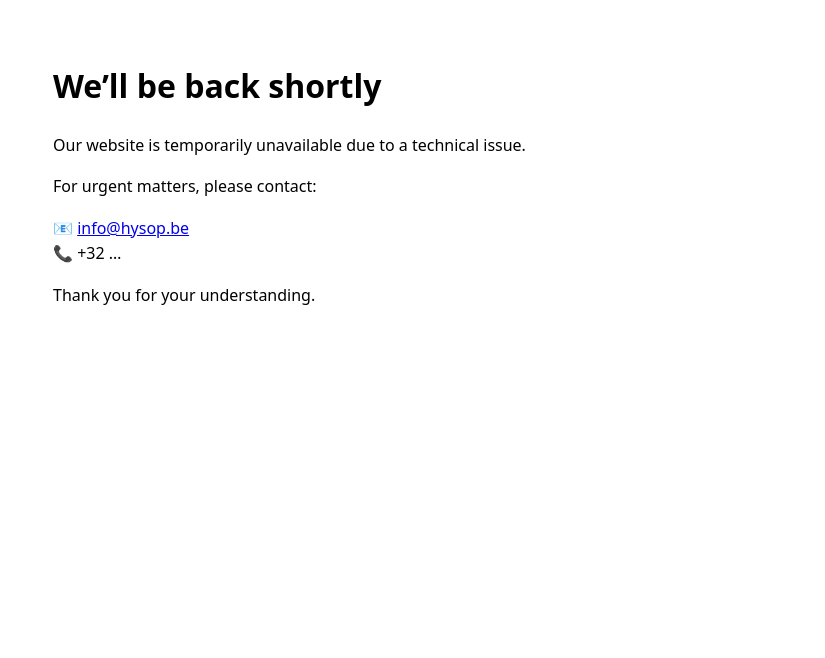
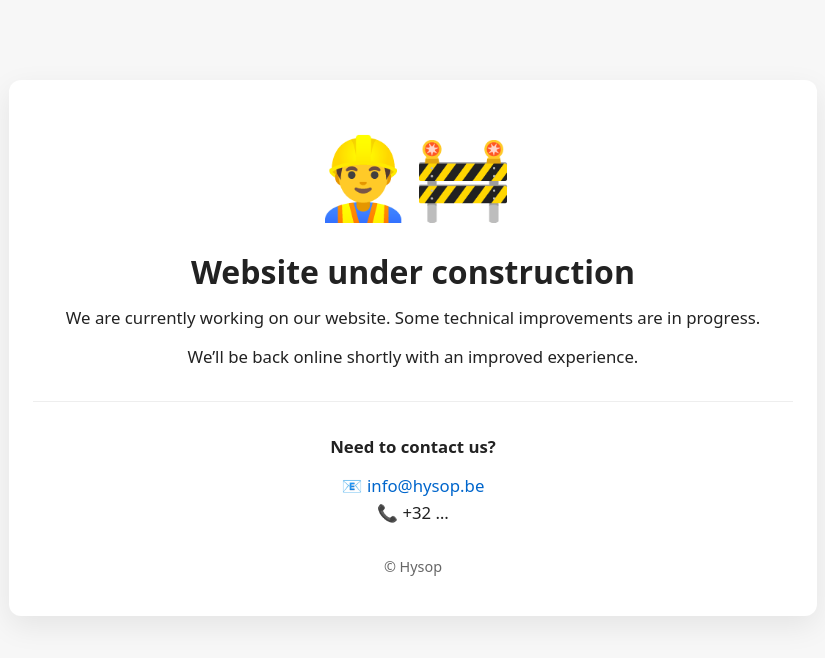
Before and after one commit to Ybe-Vandorpe/hysop.be, a plain HTML site: page index.html in a window 1280 px wide. Shown: the whole page, without its empty margins (227-1052 px from the left). Drawn offline with Linux system fonts and the light colour scheme.

Commit message:
index.html

```diff
--- a/index.html
+++ b/index.html
@@ -2,32 +2,96 @@
 <html lang="en">
 <head>
   <meta charset="UTF-8" />
-  <title>Hysop – Temporary Notice</title>
+  <title>Hysop – Under Construction</title>
   <meta name="viewport" content="width=device-width, initial-scale=1" />
   <style>
     body {
-      font-family: system-ui, -apple-system, BlinkMacSystemFont;
-      max-width: 720px;
-      margin: 60px auto;
-      padding: 0 20px;
+      font-family: system-ui, -apple-system, BlinkMacSystemFont, "Segoe UI", sans-serif;
+      background: #f7f7f7;
+      margin: 0;
+      padding: 0;
+      color: #222;
+    }
+
+    .container {
+      max-width: 760px;
+      margin: 80px auto;
+      padding: 40px 24px;
+      background: #ffffff;
+      border-radius: 12px;
+      box-shadow: 0 10px 30px rgba(0,0,0,0.08);
+      text-align: center;
+    }
+
+    .illustration {
+      font-size: 80px;
+      margin-bottom: 20px;
+    }
+
+    h1 {
+      font-size: 2rem;
+      margin-bottom: 10px;
+    }
+
+    p {
+      font-size: 1.05rem;
       line-height: 1.6;
+      margin: 12px 0;
+    }
+
+    .info {
+      margin-top: 30px;
+      padding-top: 20px;
+      border-top: 1px solid #eee;
+    }
+
+    .info a {
+      color: #0066cc;
+      text-decoration: none;
+      font-weight: 500;
+    }
+
+    .info a:hover {
+      text-decoration: underline;
+    }
+
+    footer {
+      margin-top: 30px;
+      font-size: 0.9rem;
+      color: #666;
     }
   </style>
 </head>
 <body>
-  <h1>We’ll be back shortly</h1>
+  <div class="container">
+    <div class="illustration">
+      👷‍♂️🚧
+    </div>
+
+    <h1>Website under construction</h1>
+
     <p>
-    Our website is temporarily unavailable due to a technical issue.
+      We are currently working on our website.
+      Some technical improvements are in progress.
     </p>
+
     <p>
-    For urgent matters, please contact:
+      We’ll be back online shortly with an improved experience.
+    </p>
+
+    <div class="info">
+      <p>
+        <strong>Need to contact us?</strong>
       </p>
       <p>
         📧 <a href="mailto:info@hysop.be">info@hysop.be</a><br />
         📞 +32 …
       </p>
-  <p>
-    Thank you for your understanding.
-  </p>
+    </div>
+
+    <footer>
+      © Hysop
+    </footer>
+  </div>
 </body>
 </html>
```
Lines whose indentation alone changed are shown as unchanged.
